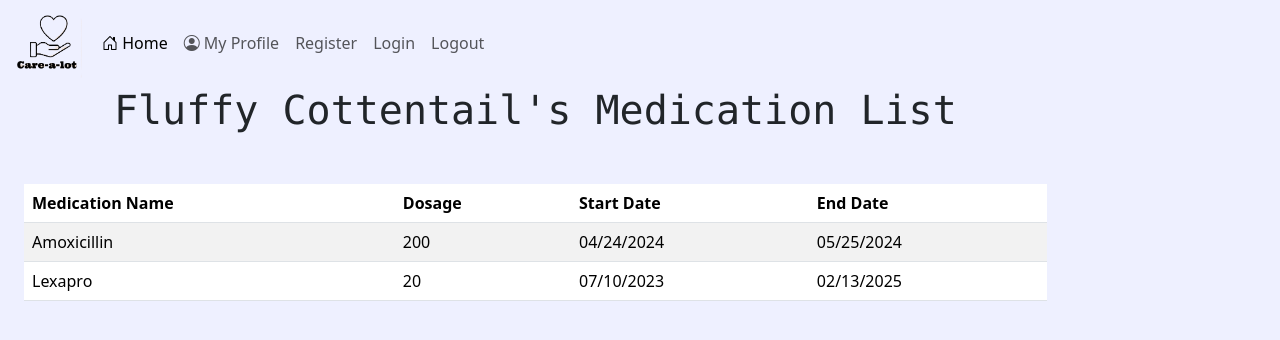
After one commit to Naomi-R17/3300-Sprint, a Django app: page /patient/11/medications/ in a window 1280 px wide. The commit adds this page. Shown: the top 340 px of the page. Run offline with Django 4.2, Linux system fonts and the light colour scheme; data comes from the database, SQL or seed files in the repository; both versions use the stored data as it was after the commit.

Commit message:
Basic Registration Done

```diff
--- a/care_app/models.py
+++ b/care_app/models.py
@@ -84,8 +84,8 @@ class Medication(models.Model):
     name = models.CharField("Medication Name", max_length=200, choices=MEDICATION_OPTIONS, blank=False)
     dosage = models.IntegerField("Dosage", blank=False)
     takenDaily = models.BooleanField("Taken Daily?", default=False)
-    startDate = models.DateField("Starting Date", blank=False, null=False)
-    endDate = models.DateField("Ending Date", blank=False, null=False)
+    startDate = models.DateField("Starting Date", blank=True, null=True)
+    endDate = models.DateField("Ending Date", blank=True, null = True)
 
     class Meta:
         verbose_name = "Medication"
--- a/care_app/templates/care_app/base_template.html
+++ b/care_app/templates/care_app/base_template.html
@@ -3,7 +3,6 @@
 	<! DOCTYPE html>
 	<html lang="en">
 	 <head>
-	   <title>Care-a-lot</title>
 	   <meta charset="utf-8">
 	   <meta name="viewport" content="width=device-width, initial-scale=1">
 	   <title>Bootstrap demo</title>
@@ -34,7 +33,9 @@
 				 {% if user.is_authenticated %}
 				   <a class="nav-link" href="{% url 'logout' %}?next={{ request.path }}">Logout {{user}}</a>
 				 {% else %}
-				   <a class="nav-link" href="{% url 'login' %}?next={{ request.path }}">Login</a>
+				   <a class="nav-link" href="{% url 'register' %}">Register</a>
+				   <a class="nav-link" href="{% url 'login' %}">Login</a>
+				   <a class="nav-link" href="{% url 'logout' %}">Logout</a>
 				 {% endif %}
 			   </div>
 			 </div>
--- /dev/null
+++ b/care_app/templates/care_app/medication_list.html
@@ -0,0 +1,33 @@
+{% extends "care_app/base_template.html" %}
+
+{% block content %}
+    <!-- Medication List -->
+    <div class="container-fluid">
+        <h1 class="text-center" style="font-family: 'Monaco', monospace;">{{ patient.name }}'s Medication List</h1>
+        <div style="margin-top: 50px;">
+        <div class="row">
+            <div class="col">
+                <table class="table table-striped">
+                    <thead>
+                        <tr>
+                            <th>Medication Name</th>
+                            <th>Dosage</th>
+                            <th>Start Date</th>
+                            <th>End Date</th>
+                        </tr>
+                    </thead>
+                    <tbody>
+                        {% for medication in medications %}
+                            <tr>
+                                <td>{{ medication.name }}</td>
+                                <td>{{ medication.dosage }}</td>
+                                <td>{{ medication.startDate|date:"m/d/Y" }}</td>
+                                <td>{{ medication.endDate|date:"m/d/Y" }}</td>
+                            </tr>
+                        {% endfor %}
+                    </tbody>
+                </table>
+            </div>
+        </div>
+    </div>
+{% endblock %}
--- a/care_app/urls.py
+++ b/care_app/urls.py
@@ -16,6 +16,15 @@ urlpatterns = [
     path('patient/create/', PatientCreateView.as_view(), name='patient-create'),
     path('patient/<int:pk>/update/', PatientUpdateView.as_view(), name='patient-update'),
     path('patient/<int:pk>/delete/', views.PatientDeleteView.as_view(), name='patient-delete'),
+
+    # Medication List
+    path('patient/<int:patient_id>/medications/', views.medication_list, name='medication-list'),
+
+    # Register
+    path('register/', views.register, name='register'),
+    path('login/', views.login_view, name='login'),
+    path('logout/', views.logout_view, name='logout'),
+
 ]
 
 if settings.DEBUG:
--- a/care_app/views.py
+++ b/care_app/views.py
@@ -5,10 +5,11 @@ from django.views.generic import ListView, DetailView
 from django.views.generic.edit import CreateView, UpdateView, DeleteView
 from care_app.models import Patient
 from django.urls import reverse_lazy
-from .forms import PatientForm
+from .forms import PatientForm, UserRegisterForm
 from functools import wraps
 from django.http import HttpResponseForbidden
 from .models import *
+from django.contrib.auth import authenticate, login, logout
 
 
 # Create your views here.
@@ -59,7 +60,37 @@ class PatientDeleteView(DeleteView):
         self.object.delete()
         return redirect(self.get_success_url())
 
+def medication_list(request, patient_id):
+    patient = Patient.objects.get(pk=patient_id)
+    medications = Medication.objects.filter(patient=patient)
+    return render(request, 'care_app/medication_list.html', {'patient': patient, 'medications': medications})
 
 # Role based access control
 # def getUserRole(user):
 #     user_role = UserRole.objects.get(user__id = self.id)
+def register(request):
+    if request.method == 'POST':
+        form = UserRegisterForm(request.POST)
+        if form.is_valid():
+            form.save()
+            return redirect('login')
+    else:
+        form = UserRegisterForm()
+    return render(request, 'care_app/register.html', {'form': form})
+
+def login_view(request):
+    if request.method == 'POST':
+        username = request.POST['username']
+        password = request.POST['password']
+        user = authenticate(request, username=username, password=password)
+        if user is not None:
+            login(request, user)
+            return redirect('index')
+        else:
+            # Handle invalid login
+            pass
+    return render(request, 'registration/login.html')
+
+def logout_view(request):
+    logout(request)
+    return redirect('index')
--- a/django_project/settings.py
+++ b/django_project/settings.py
@@ -65,7 +65,7 @@ ROOT_URLCONF = "django_project.urls"
 TEMPLATES = [
     {
         "BACKEND": "django.template.backends.django.DjangoTemplates",
-        "DIRS": [],
+        "DIRS": [os.path.join(BASE_DIR, 'templates')],
         "APP_DIRS": True,
         "OPTIONS": {
             "context_processors": [
```
Also changed, not shown: care_app/forms.py (+10 -0 lines), care_app/templates/care_app/patient_detail.html (+10 -5 lines), care_app/templates/care_app/register.html (added, +10 -0 lines), care_app/templates/registration/login.html (added, +10 -0 lines), care_app/migrations/0009_alter_medication_enddate_alter_medication_startdate.py (added), care_app/migrations/0010_alter_medication_enddate_alter_medication_startdate.py (added), db.sqlite3.
